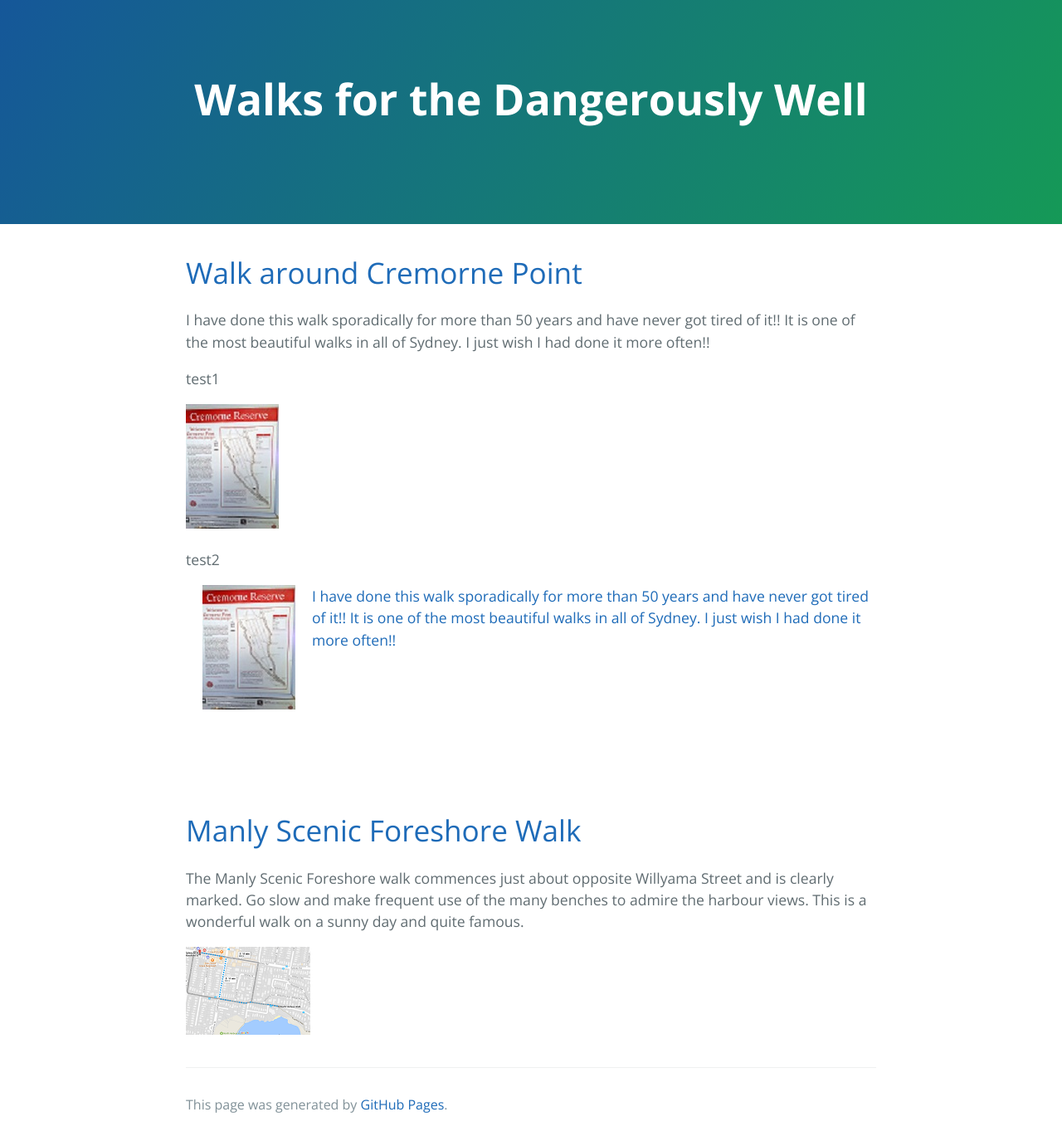
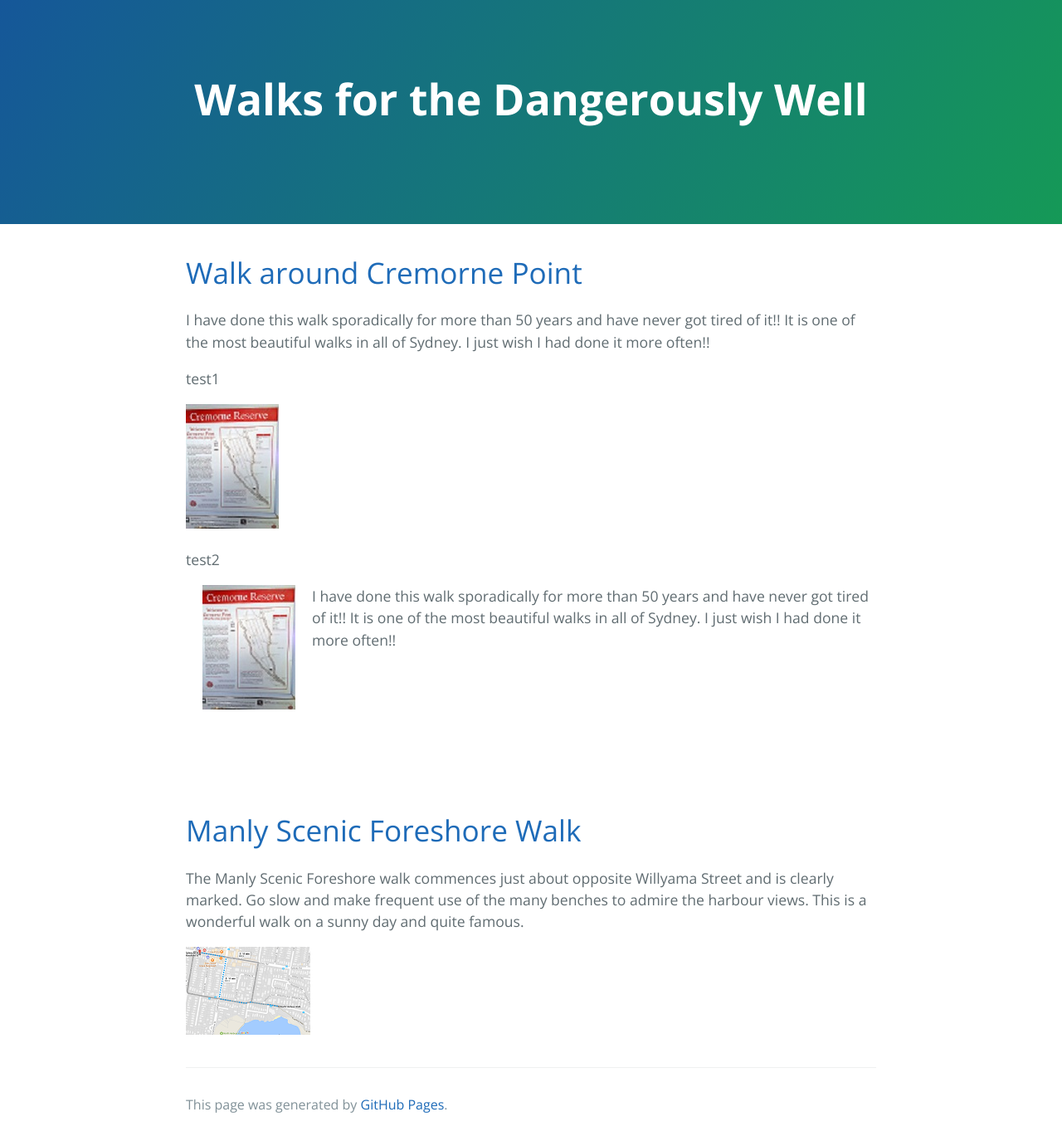
Before and after one commit to janet1405/janet1405.github.io, a Jekyll site: the page built from index.md, in a window 1280 px wide. Shown: the whole page at 83% size. Built offline with Jekyll 4.4.1, drawn with Linux system fonts in a browser that asks for light colours; the repository's description, which GitHub fills in, is left out.

Commit message:
Update index.md

```diff
--- a/index.md
+++ b/index.md
@@ -20,7 +20,7 @@
 
 test2
 
-<a href="\assets\img\cremorne_point\WalkAroundCremornePoint.jpg"><img align="left" src="\assets\img\cremorne_point\WalkAroundCremornePoint_112_150.jpg" hspace="20"/><a>
+<a href="\assets\img\cremorne_point\WalkAroundCremornePoint.jpg"><img align="left" src="\assets\img\cremorne_point\WalkAroundCremornePoint_112_150.jpg" hspace="20" title="Cremorne Point Map"></a>
 I have done this walk sporadically for more than 50 years and have never got tired of it!! It is one of the most beautiful walks in all of Sydney. I just wish I had done it more often!!
 <br>
 <br>
```
